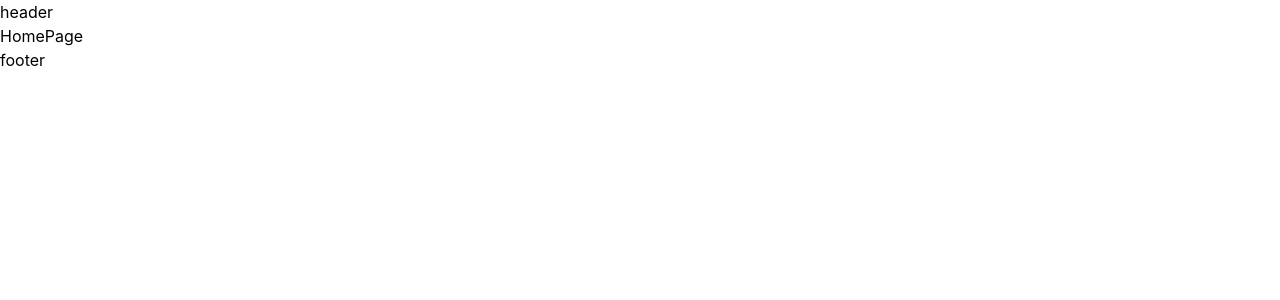
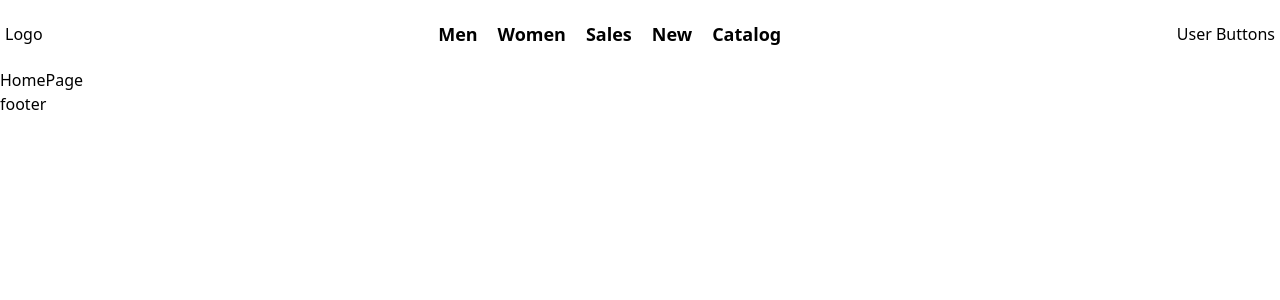
Before and after one commit to PavAndrei/Layer-2.0, a React (Vite) app in the folder client/: page / in a window 1280 px wide. Shown: the top 300 px of the page. Built offline with nearby package versions, Linux system fonts and the light colour scheme.

Commit message:
Applied manrope font and implemented the basic version of header component

```diff
--- a/client/src/app.tsx
+++ b/client/src/app.tsx
@@ -2,17 +2,23 @@ import { Route, Routes } from 'react-router';
 import { ProductsPage } from './pages/products-page';
 import { SingleProductPage } from './pages/single-product-page';
 import { HomePage } from './pages/home-page';
+import { Header } from './components/header';
+import { Footer } from './components/footer';
 
 function App() {
   return (
     <>
-      <div>header</div>
+      <Header />
       <Routes>
         <Route path="/" element={<HomePage />} />
-        <Route path="/products" element={<ProductsPage />} />
-        <Route path="/products/:id" element={<SingleProductPage />} />
+        <Route path="/men" element={<ProductsPage />} />
+        <Route path="/women" element={<ProductsPage />} />
+        <Route path="/sales" element={<ProductsPage />} />
+        <Route path="/new" element={<ProductsPage />} />
+        <Route path="/catalog" element={<ProductsPage />} />
+        <Route path="/product/:id" element={<SingleProductPage />} />
       </Routes>
-      <div>footer</div>
+      <Footer />
     </>
   );
 }
--- /dev/null
+++ b/client/src/components/footer.tsx
@@ -0,0 +1,3 @@
+export const Footer = () => {
+  return <footer>footer</footer>;
+};
--- /dev/null
+++ b/client/src/components/header.tsx
@@ -0,0 +1,33 @@
+import { Link } from 'react-router';
+
+export const Header = () => {
+  return (
+    <header>
+      <div className="max-w-322.5 px-1.25 mx-auto py-5">
+        <div className="flex justify-between items-center">
+          <div>Logo</div>
+          <nav>
+            <ul className="flex items-center gap-5 font-semibold text-lg">
+              <li>
+                <Link to="/men">Men</Link>
+              </li>
+              <li>
+                <Link to="/women">Women</Link>
+              </li>
+              <li>
+                <Link to="/sales">Sales</Link>
+              </li>
+              <li>
+                <Link to="/new">New</Link>
+              </li>
+              <li>
+                <Link to="/catalog">Catalog</Link>
+              </li>
+            </ul>
+          </nav>
+          <div>User Buttons</div>
+        </div>
+      </div>
+    </header>
+  );
+};
--- a/client/src/index.css
+++ b/client/src/index.css
@@ -1 +1,7 @@
 @import 'tailwindcss';
+
+@import url('https://fonts.googleapis.com/css2?family=Manrope:wght@200..800&display=swap');
+
+body {
+  font-family: 'Manrope', ui-sans-serif, system-ui, sans-serif;
+}
--- a/client/src/pages/single-product-page.tsx
+++ b/client/src/pages/single-product-page.tsx
@@ -2,10 +2,7 @@ import { useEffect, useMemo, useState } from 'react';
 import { useNavigate, useParams } from 'react-router';
 import { ProductCardProps } from '../types/product';
 import { getProductById } from '../api/products-api';
-import {
-  PRODUCT_SIZES,
-  type ProductSize,
-} from '../types/product-variant';
+import { PRODUCT_SIZES, type ProductSize } from '../types/product-variant';
 
 export const SingleProductPage = () => {
   const { id } = useParams();
@@ -116,7 +113,7 @@ export const SingleProductPage = () => {
         <p>Product not found</p>
         <button
           type="button"
-          onClick={() => navigate('/products')}
+          onClick={() => navigate('/catalog')}
           className="rounded border px-2 py-1 max-w-50 cursor-pointer hover:bg-gray-300 transition-colors"
         >
           {'<--'} Back
```
